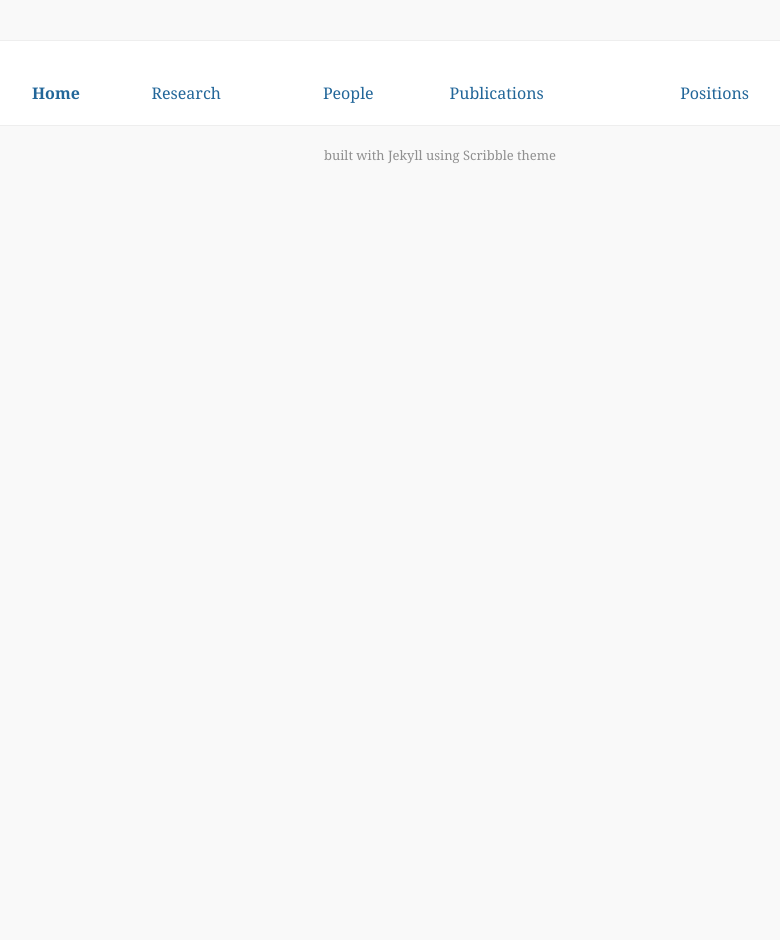
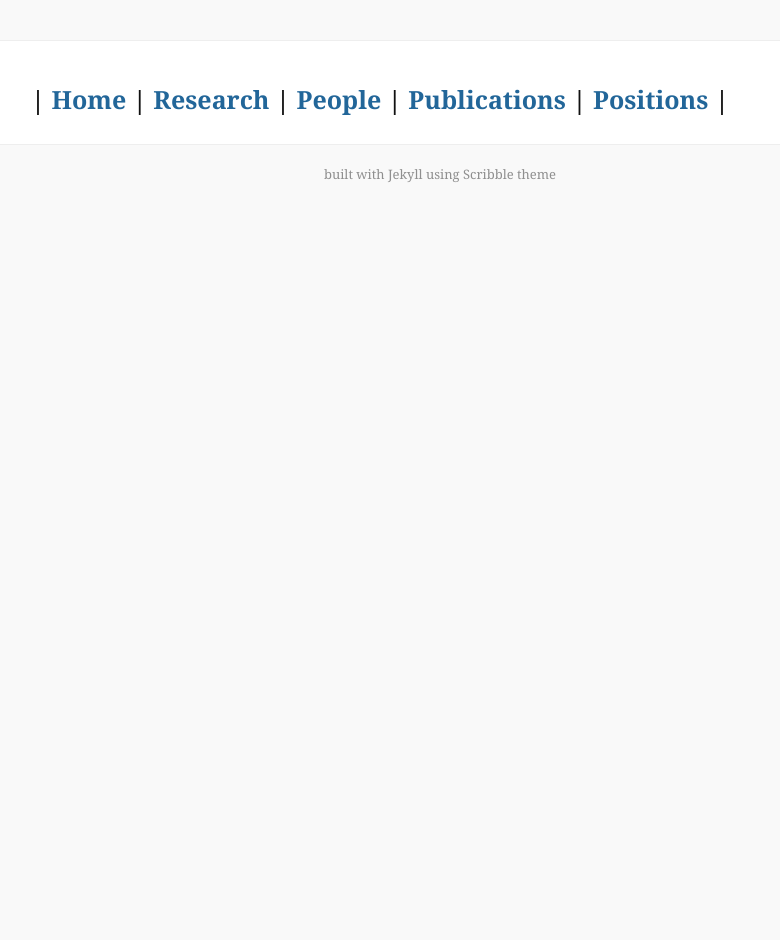
Before and after one commit to comatphys/comatphys.github.io, a Jekyll site: the page built from cv_md/header.md, in a window 1280 px wide. Shown: the whole page, without its empty margins (200-980 px from the left). Built offline with Jekyll 4.4.1, drawn with Linux system fonts in a browser that asks for light colours; our own code applies the rules of GitHub Pages for plain Markdown files; comment, search, counter and statistics services are not loaded.

```diff
--- a/cv_md/header.md
+++ b/cv_md/header.md
@@ -3,4 +3,4 @@
     width: 100%;
   }
 </style>
-| [**Home**](/index.md) | [Research](/index.md) | [People](/index.md) | [Publications](/index.md) | [Positions](/index.md) |
+# | [Home](/index.md) | [Research](/index.md) | [People](/index.md) | [Publications](/index.md) | [Positions](/index.md) |
```
